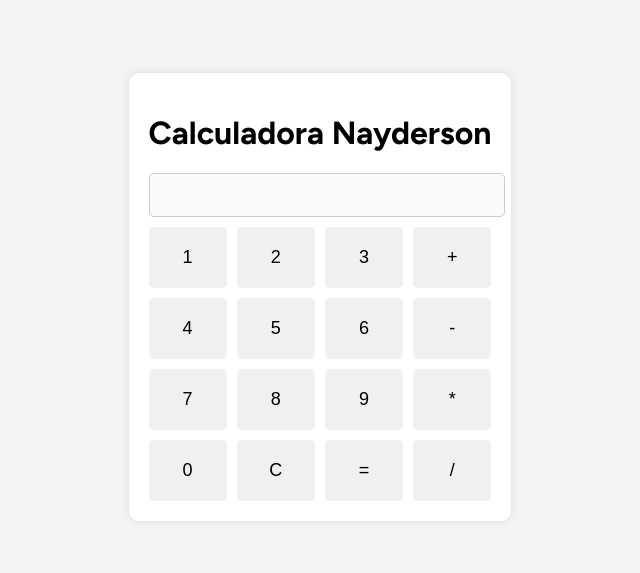
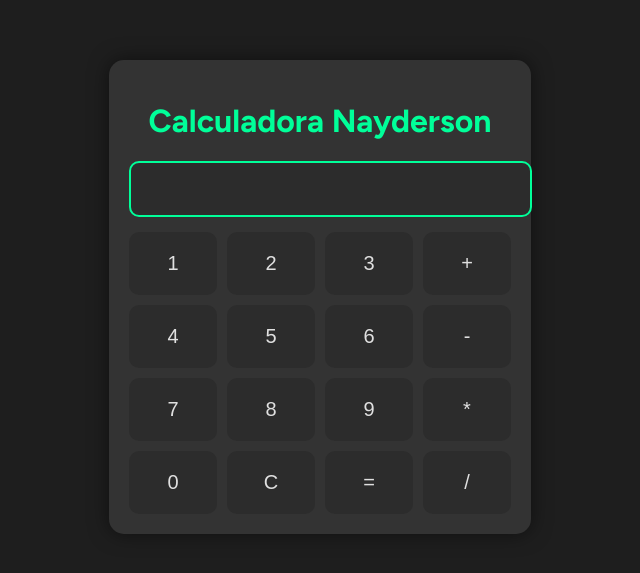
Before and after one commit to Nerdzter/Projeto-Calculadora-JS, a plain HTML site: page index.html in a window 1280 px wide. Shown: the part 111-684 px from the top of the page, without its empty margins (320-960 px from the left). Drawn offline with Linux system fonts and the light colour scheme.

Commit message:
Melhorando css

```diff
--- a/assets/css/style.css
+++ b/assets/css/style.css
@@ -1,35 +1,42 @@
 @import url('https://fonts.googleapis.com/css2?family=Figtree:ital,wght@0,300..900;1,300..900&family=Open+Sans:ital,wght@0,300..800;1,300..800&display=swap');
 
-
-:root{
-    font-family: "Figtree", sans-serif;
+:root {
+    --primary-bg: #1e1e1e;
+    --secondary-bg: #333;
+    --accent-color: #00ff99;
+    --text-color: #e0e0e0;
+    --button-bg: #2c2c2c;
+    --button-hover-bg: #444;
+    --border-color: #00ff99;
+    font-family: 'Figtree', sans-serif;
 }
-
 
 body {
     display: flex;
     justify-content: center;
     align-items: center;
     height: 100vh;
-    background-color: #f4f4f4;
+    background-color: var(--primary-bg);
 }
 
 .calculator {
-    background-color: #fff;
+    background-color: var(--secondary-bg);
     padding: 20px;
-    border-radius: 10px;
-    box-shadow: 0 0 10px rgba(0, 0, 0, 0.1);
+    border-radius: 15px;
+    box-shadow: 0 0 20px rgba(0, 0, 0, 0.5);
 }
 
 #display {
     width: 100%;
-    height: 40px;
-    margin-bottom: 10px;
+    height: 50px;
+    margin-bottom: 15px;
     text-align: right;
-    font-size: 24px;
-    padding-right: 10px;
-    border: 1px solid #ccc;
-    border-radius: 5px;
+    font-size: 28px;
+    padding-right: 15px;
+    color: var(--text-color);
+    background-color: var(--button-bg);
+    border: 2px solid var(--border-color);
+    border-radius: 10px;
 }
 
 .buttons {
@@ -41,14 +48,21 @@ body {
 button {
     width: 100%;
     padding: 20px;
-    font-size: 18px;
+    font-size: 20px;
     border: none;
-    background-color: #f0f0f0;
+    background-color: var(--button-bg);
+    color: var(--text-color);
+    border-radius: 10px;
     cursor: pointer;
-    border-radius: 5px;
-    transition: background-color 0.2s;
+    transition: background-color 0.3s, transform 0.2s;
 }
 
 button:hover {
-    background-color: #ddd;
+    background-color: #002c1a;
+    transform: scale(1.05);
 }
+
+h1{
+    text-align: center;
+    color: #00ff99;
+}
--- a/assets/js/script.js
+++ b/assets/js/script.js
@@ -22,7 +22,7 @@ function chooseOperation(op) {
     }
     operation = op;
     previousOperand = currentOperand;
-    currentOperand = '';
+        currentOperand = '';
     display.value = '';
 }
 
```
Also changed, not shown: 1 other file.
